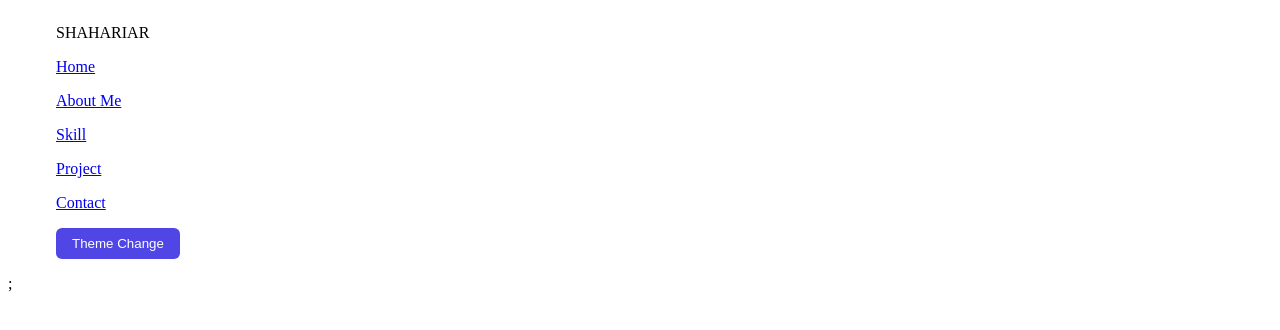
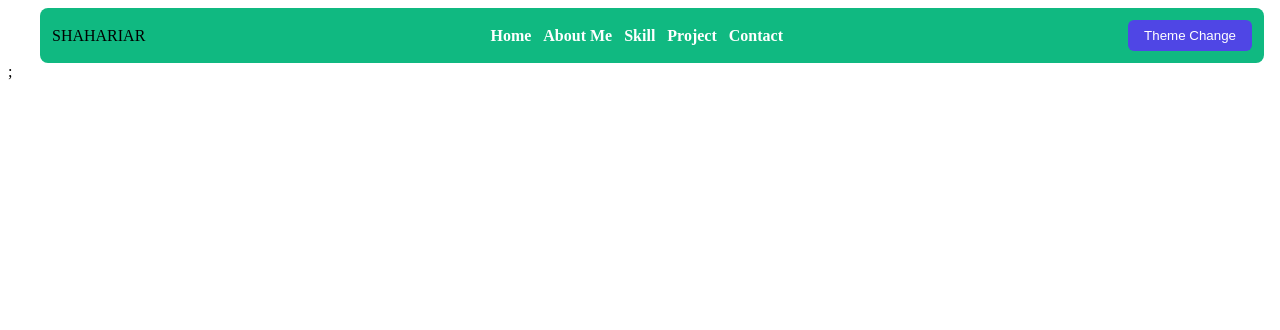
Before and after one commit to shahariar270/portfolio-template, a React (Vite) app in the folder client/: page / in a window 1280 px wide. Shown: the top 330 px of the page. Built offline with nearby package versions, Linux system fonts and the light colour scheme.

Commit message:
Refactor header styles for improved layout and consistency

```diff
--- a/client/src/assets/styles/common/layout/_header.scss
+++ b/client/src/assets/styles/common/layout/_header.scss
@@ -1,6 +1,34 @@
-.st-portfolio{
-    &--header{
+.st-portfolio {
+    &--header {
         height: auto;
-        padding:16px;
+        padding: 12px;
+        display: flex;
+        border-radius: 8px;
+        position: sticky;
+        width: 100%;
+        justify-content: space-between;
+        align-items: center;
+        background-color: var(--color-secondary);
+        z-index: 1000;
+    }
+
+    &--menu {
+        display: flex;
+        gap: 12px;
+
+        a {
+            text-decoration: none;
+
+            p {
+                margin: 0; // instead of padding 0, use margin
+                color: var(--text-white);
+                font-weight: 500;
+                font-weight: 600;
+                &:hover {
+                    color: var(--text-white-hover);
+                    transition: color 1s ease-in-out;
+                }
+            }
+        }
     }
 }
```
